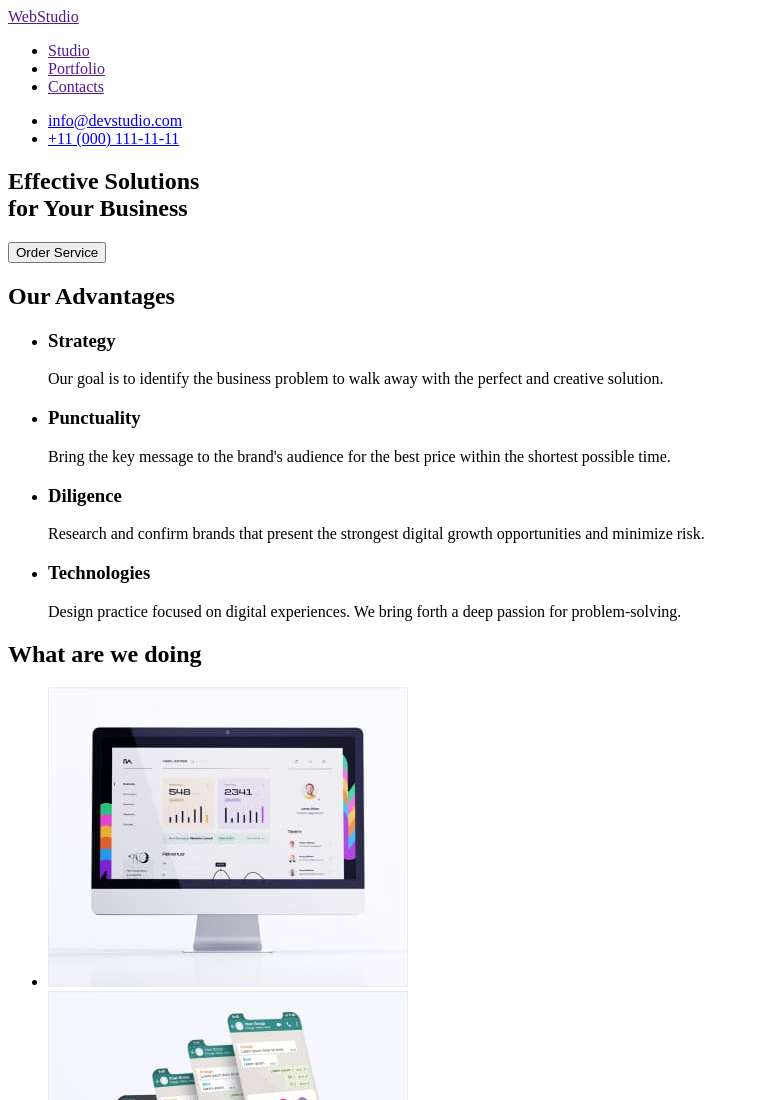
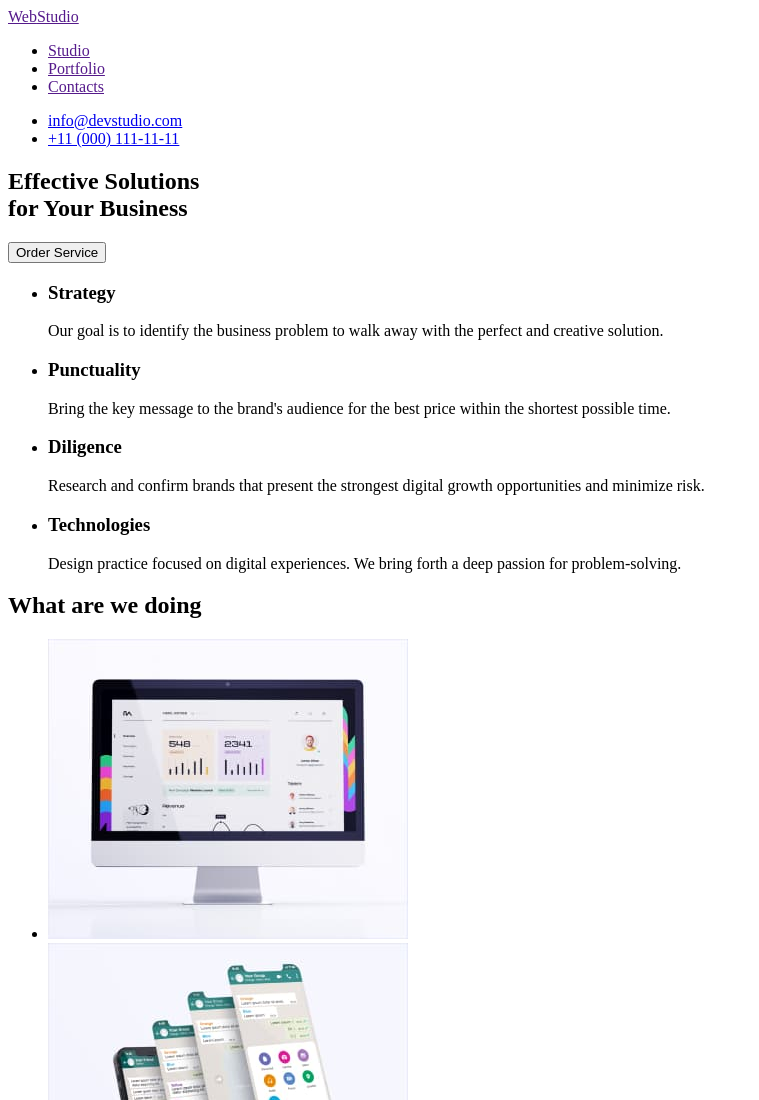
Before and after one commit to darynakondor/goit-markup-hw-01, a plain HTML site: page index.html in a window 1280 px wide. Shown: the top 1100 px of the page, without its empty margins (0-759 px from the left). Drawn offline with Linux system fonts and the light colour scheme.

Commit message:
hide the section title

```diff
--- a/index.html
+++ b/index.html
@@ -30,7 +30,7 @@
         <button type="button">Order Service</button>
       </section>
       <section>
-        <h2>Our Advantages</h2>
+        <h2 hidden>Our Advantages</h2>
         <ul>
           <li>
             <h3>Strategy</h3>
```
